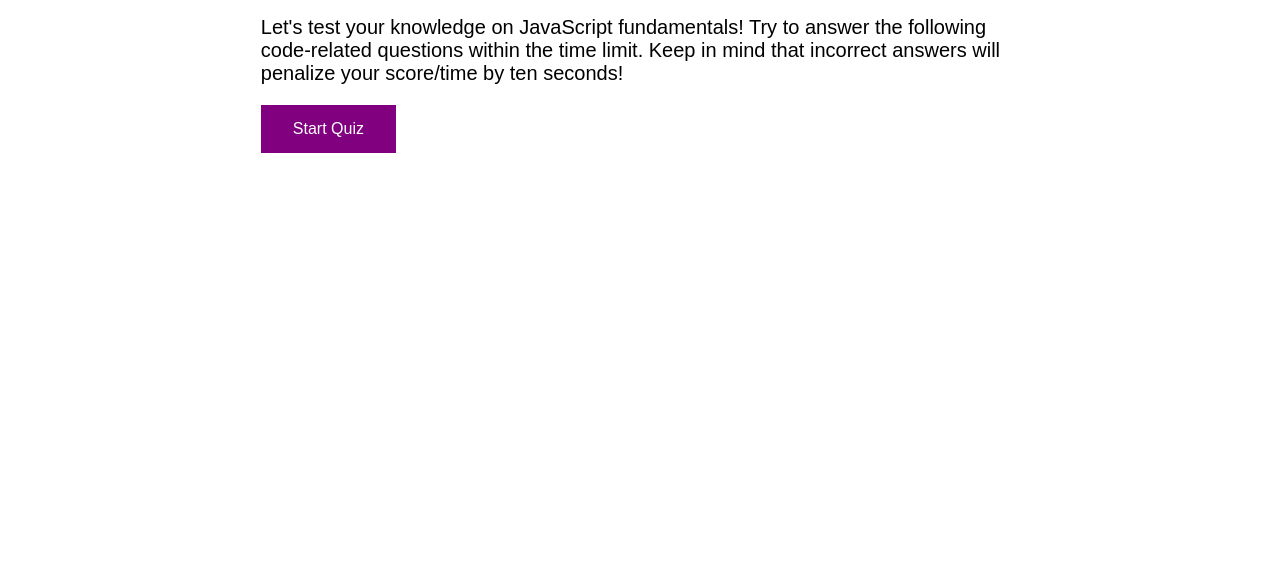
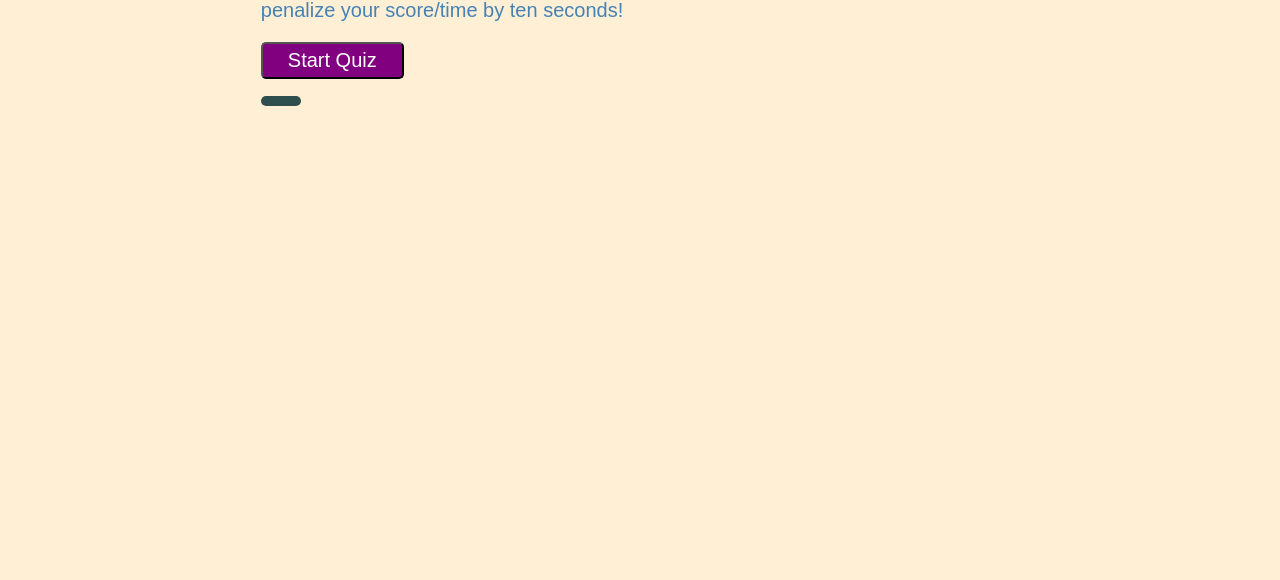
Before and after one commit to meredithcoyne/code_quiz, a plain HTML site: page index.html in a window 1280 px wide. Shown: the part 220-800 px from the top of the page. Drawn offline with Linux system fonts and the light colour scheme.

Commit message:
updates to css stylying for display page and start of the quiz.

```diff
--- a/Assets/css/style.css
+++ b/Assets/css/style.css
@@ -1,5 +1,24 @@
+*{
+  box-sizing: border-box;
+}
+:root {
+  /* pWhip-background color */
+  --pWhip: #FFEFD5;
+  /* cadetBlue - text color */
+  --text: #5F9EA0;
+  /* slateGray-button color */
+  --multipleChoice: #2F4F4F;
+  /* midnightBlue-title color */
+  --title: #191970;
+  /* steelBlue - question color */
+  --question: #4682B4;
+
+}
+
 body {
-  background: color #f2f2f2;
+  background-color: var(--pWhip);
+  display:flex;
+  justify-content: center;
   background-position: center center;
   background-repeat: no-repeat;
   display: flex;
@@ -8,17 +27,17 @@ body {
 
 h1,
 h2 {
-  color: #313740;
+  color: var(--title);
   font-family: Arial, Helvetica, sans-serif;
 }
 
 a {
-  color: #3290a6;
+  color: var(--text);
   font-family: Cambria, Cochin, Georgia, Times, 'Times New Roman', serif
 }
 
 a:hover {
-  color: #99B8BF;
+  color: var(--text);
   font-family: Cambria, Cochin, Georgia, Times, 'Times New Roman', serif
 }
 
@@ -48,9 +67,9 @@ footer {
 
 .mainBody {
   align-content: center;
-margin: 20%;
-margin-top: 10%;
-margin-bottom:10%;
+  margin-top: 5%;
+  margin-left: 20%;
+  margin-right:20%;
 
 }
 
@@ -64,17 +83,26 @@ margin-bottom:10%;
 
 .button {
   background-color: Purple; /* Green */
-  border: none;
   color: white;
-  padding: 15px 32px;
+  padding: 5px 25px;
   text-align: center;
-  text-decoration: none;
   display: inline-block;
-  font-size: 16px;
+  font-size: 20px;
+  border-radius:5px;
 }
 
 .choice{
 
+  display: inline-block;
+  float: left;
+  clear: left;
+  background-color: var(--multipleChoice);
+  color: white;
+  padding: 5px 20px;
+  text-align: center;
+  display: inline-block;
+  font-size: 15px;
+  border-radius:5px;
 }
 
 .hide {
@@ -98,6 +126,7 @@ margin-bottom:10%;
 
 #instructions {
   font-size: 20px;
+  color: var(--question);
 }
 
 #startScreen {
@@ -109,12 +138,13 @@ margin-bottom:10%;
 }
 
 #question{
-
+  margin: .5
 }
 
 #questionTitle {
   font-size: 20px;
   font-family: 'Montserrat', sans-serif;
+  color: var(--question);
 }
 
 
```
